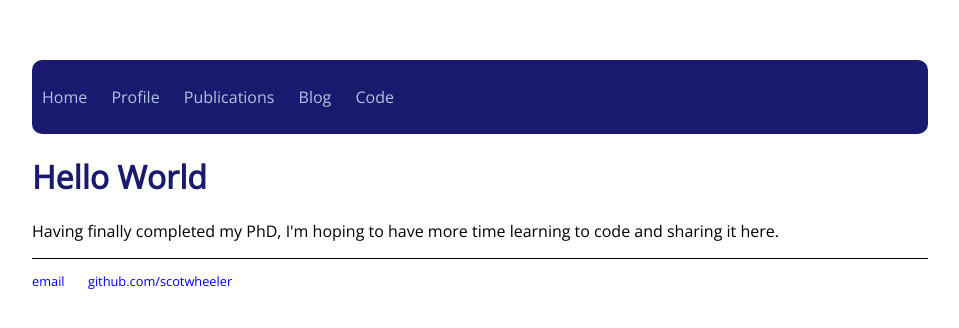
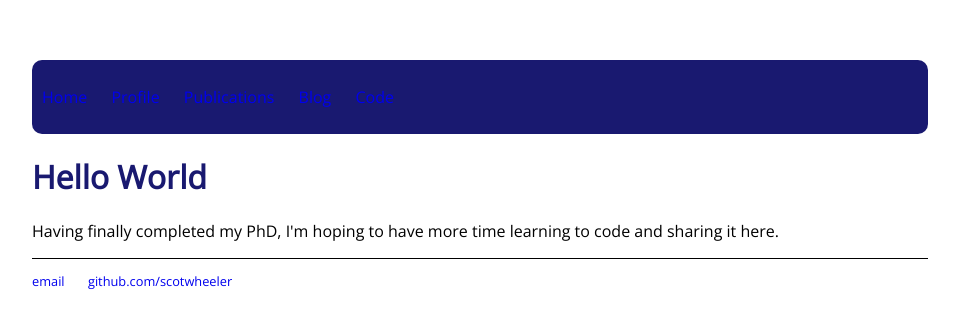
Before and after one commit to scotwheeler/scotwheeler.github.io, a Jekyll site: the page built from index.html, in a window 1280 px wide. Shown: the top 328 px of the page, without its empty margins (160-1119 px from the left). Built offline with Jekyll 4.4.1, drawn with Linux system fonts in a browser that asks for light colours.

Commit message:
Update style.css

```diff
--- a/css/style.css
+++ b/css/style.css
@@ -1,4 +1,4 @@
-body{
+body {
     font-family: 'Open Sans', sans-serif;
     margin: 60px auto;
     width: 70%;
@@ -16,13 +16,13 @@
     border-radius: 10px;
 }
 
-nav ul, footer ul  {
+nav > ul, footer > ul  {
     padding: 0px;
     list-style:none;
 
 }
 
-nav ul li, footer ul li {
+nav > ul > li, footer > ul > li {
     display: inline;
     margin-right: 20px
 }
@@ -31,7 +31,7 @@
     text-decoration: none;
 }
 
-header a {
+header > a {
     color: lightsteelblue;
 }
 
```
